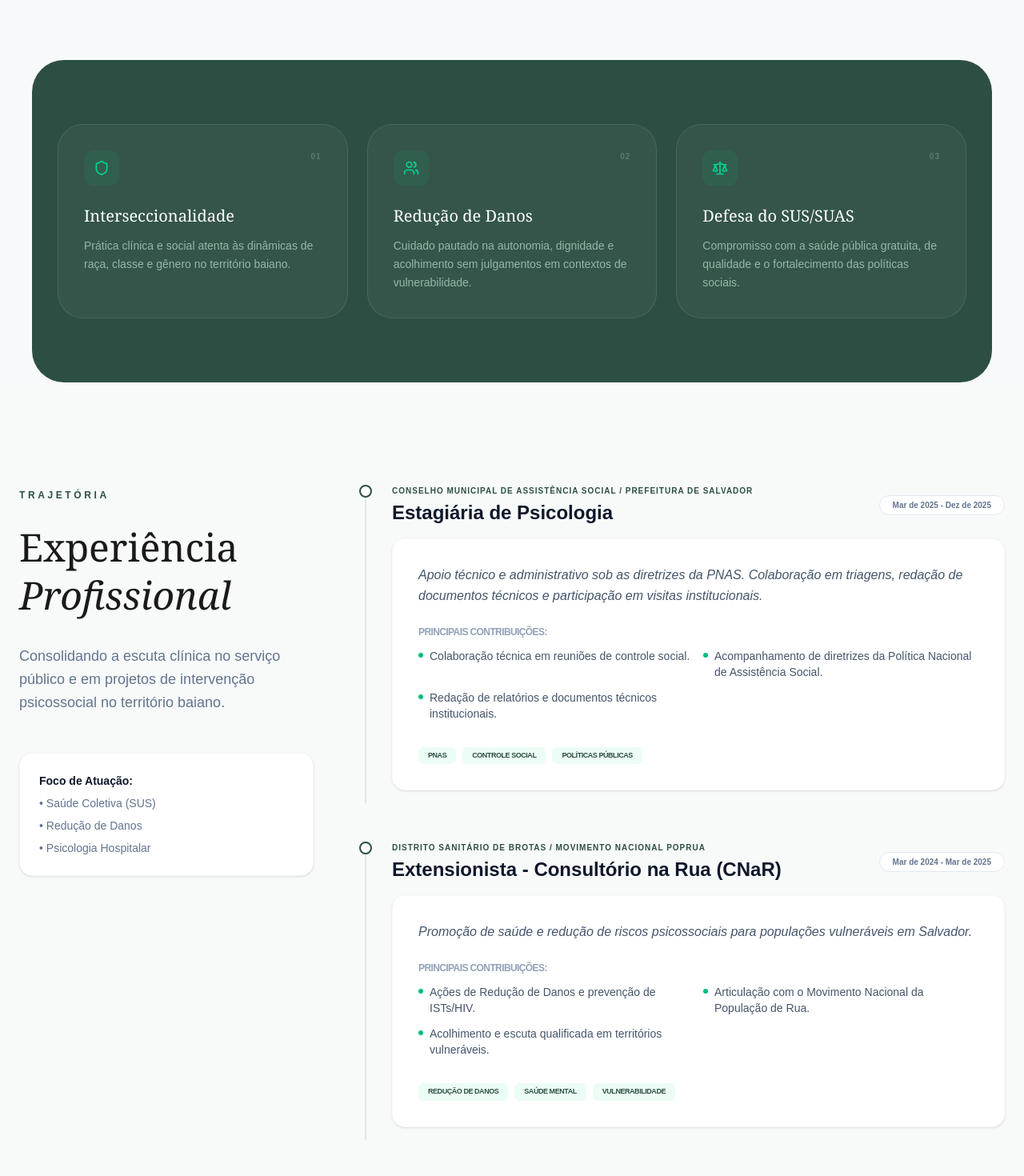
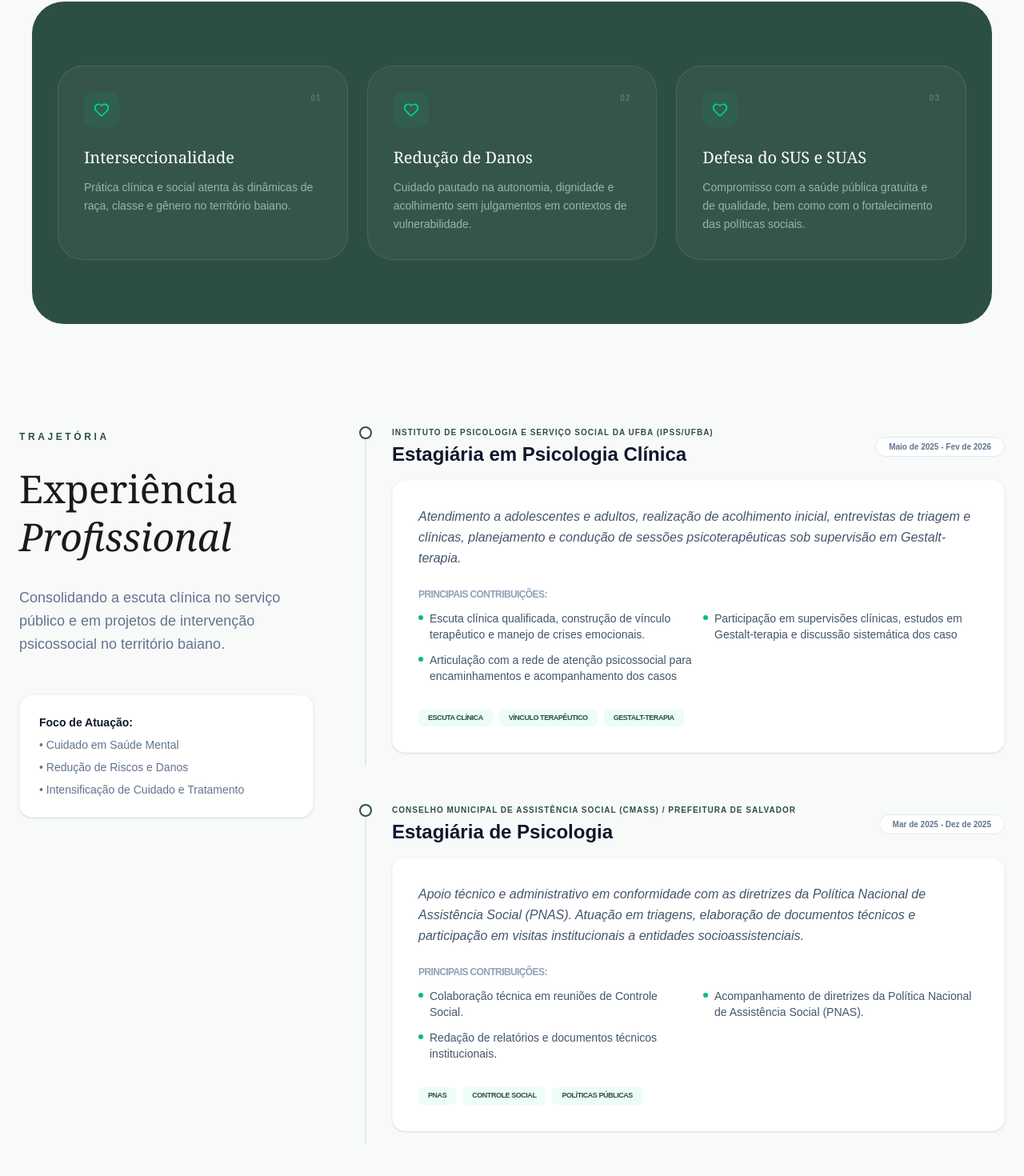
Before and after one commit to pchi4/portfolio-jenifer, a Next.js app: page / in a window 1280 px wide. Shown: the part 1060-2530 px from the top of the page at 80% size. Built offline with nearby package versions, Linux system fonts and the light colour scheme.

Commit message:
adding new infomations

```diff
--- a/app/page.tsx
+++ b/app/page.tsx
@@ -129,7 +129,7 @@ export default function ProfessionalPortfolio() {
       <ProjectsSection />
       {/* SEÇÃO ABORDAGEM TÉCNICA */}
 
-      <About />
+
 
       <footer
         id="contato"
--- a/src/data/content.ts
+++ b/src/data/content.ts
@@ -2,40 +2,61 @@ export const profile = {
   name: "Jenifer Nascimento",
   pronouns: "Ela/Dela",
   role: "Psicóloga | Pós-Graduanda em Saúde Mental e Atenção Psicossocial",
-  specialties: ["Redução de Danos", "Direitos Humanos", "Saúde Coletiva"],
+  specialties: [
+    "Atenção Psicossocial",
+    "Redução de Riscos e Danos",
+    "Saúde Coletiva",
+  ],
   location: "Salvador, Bahia",
   summary:
-    "Psicóloga pela UFBA, com sólida trajetória em pesquisa científica e projetos de extensão. Especialista em investigação de aspectos psicossociais, redução de riscos e danos, e promoção da saúde em contextos de vulnerabilidade social. Comprometida com a ética, responsabilidade social e a interface com políticas públicas para o bem-estar coletivo.",
+    "Psicóloga formada pela UFBA, com consistente experiência em pesquisa científica e atuação em projetos de extensão. Possui interesse nos processos psicossociais, na redução de riscos e danos e na promoção da saúde em contextos de vulnerabilidade social. Atua de forma pautada na ética e na responsabilidade social, com foco na articulação entre prática profissional e políticas públicas voltadas ao bem-estar coletivo.",
   seeking: ["Psicologia Clínica", "Psicologia Comunitária", "Saúde Mental"],
 };
 
 export const experiences = [
   {
+    title: "Estagiária em Psicologia Clínica",
+    company: "Instituto de Psicologia e Serviço Social da UFBA (IPSS/UFBA)",
+    period: "Maio de 2025 - Fev de 2026",
+    description:
+      "Atendimento a adolescentes e adultos, realização de acolhimento inicial, entrevistas de triagem e clínicas, planejamento e condução de sessões psicoterapêuticas sob supervisão em Gestalt-terapia.",
+    highlights: [
+      "Escuta clínica qualificada, construção de vínculo terapêutico e manejo de crises emocionais.",
+      "Participação em supervisões clínicas, estudos em Gestalt-terapia e discussão sistemática dos caso",
+      "Articulação com a rede de atenção psicossocial para encaminhamentos e acompanhamento dos casos",
+    ],
+    tags: ["Escuta Clínica", "Vínculo Terapêutico", "Gestalt-terapia"],
+  },
+  {
     title: "Estagiária de Psicologia",
     company:
-      "Conselho Municipal de Assistência Social / Prefeitura de Salvador",
+      "Conselho Municipal de Assistência Social (CMASS) / Prefeitura de Salvador",
     period: "Mar de 2025 - Dez de 2025",
     description:
-      "Apoio técnico e administrativo sob as diretrizes da PNAS. Colaboração em triagens, redação de documentos técnicos e participação em visitas institucionais.",
+      "Apoio técnico e administrativo em conformidade com as diretrizes da Política Nacional de Assistência Social (PNAS). Atuação em triagens, elaboração de documentos técnicos e participação em visitas institucionais a entidades socioassistenciais.",
     highlights: [
-      "Colaboração técnica em reuniões de controle social.",
-      "Acompanhamento de diretrizes da Política Nacional de Assistência Social.",
+      "Colaboração técnica em reuniões de Controle Social.",
+      "Acompanhamento de diretrizes da Política Nacional de Assistência Social (PNAS).",
       "Redação de relatórios e documentos técnicos institucionais.",
     ],
     tags: ["PNAS", "Controle Social", "Políticas Públicas"],
   },
   {
     title: "Extensionista - Consultório na Rua (CNaR)",
-    company: "Distrito Sanitário de Brotas / Movimento Nacional PopRua",
+    company: "PNVS Comunidade 2ª Edição ",
     period: "Mar de 2024 - Mar de 2025",
     description:
-      "Promoção de saúde e redução de riscos psicossociais para populações vulneráveis em Salvador.",
+      "Promoção de saúde, intensificação de cuidado e tratamento e redução de riscos e danos para população em situação de rua no Distrito Sanitário de Brotas em Salvador/BA.",
     highlights: [
-      "Ações de Redução de Danos e prevenção de ISTs/HIV.",
+      "Ações de prevenção, testagem, orientação, aconselhamento e encaminhamento para tratamento de ISTs/HIV, com foco no cuidado integral em saúde.",
       "Articulação com o Movimento Nacional da População de Rua.",
       "Acolhimento e escuta qualificada em territórios vulneráveis.",
     ],
-    tags: ["Redução de Danos", "Saúde Mental", "Vulnerabilidade"],
+    tags: [
+      "Redução de Danos",
+      "Intensificação de Cuidado",
+      "Promoção da Saúde",
+    ],
   },
   {
     title: "Bolsista de Iniciação Científica (PIBIC)",
@@ -45,23 +66,10 @@ export const experiences = [
       "Investigação dos impactos da COVID-19 em adolescentes em situação de vulnerabilidade.",
     highlights: [
       "Realização de revisão de escopo e levantamento bibliográfico.",
-      "Análise de dados interseccionais e impacto psicossocial.",
+      "Sistematização e comunicação dos achados a profissionais da rede socioassistencial de Salvador.",
       "Produção de relatórios científicos e apresentações acadêmicas.",
     ],
-    tags: ["Pesquisa Qualitativa", "Desenvolvimento Humano", "Saúde Mental"],
-  },
-  {
-    title: "Estagiária em Produção Cultural",
-    company: "FUNCEB - Fundação Cultural do Estado da Bahia",
-    period: "Jan de 2020 - Jan de 2021",
-    description:
-      "Experiência em gestão cultural e apoio administrativo durante a primeira graduação.",
-    highlights: [
-      "Apoio na gestão de editais e projetos culturais.",
-      "Suporte administrativo em processos da fundação.",
-      "Organização de fluxos de trabalho institucionais.",
-    ],
-    tags: ["Gestão", "Cultura", "Artes"],
+    tags: ["Pesquisa Qualitativa", "Desenvolvimento Humano e aspectos psicossociais", "Adolescências"],
   },
 ];
 
@@ -80,7 +88,7 @@ export const education = [
     period: "2022 - 2026",
     status: "Concluído",
     description:
-      "Formação pautada na ética da psicanálise e saúde coletiva, com forte atuação em pesquisa qualitativa e extensão universitária em territórios vulneráveis.",
+      "Formação pautada na Psicologia Clínica, Saúde Mental com forte atuação em pesquisa qualitativa e extensão universitária em territórios vulneráveis.",
   },
   {
     degree: "Bacharelado em Artes",
@@ -108,11 +116,11 @@ export const certifications = [
     link: "https://www.linkedin.com/in/jenifer-nascimento-41bb4b229/overlay/Certifications/330606874/treasury?profileId=ACoAADlM5JcBhCB2UNyReB_a1pM3UVDIMU1qVtA",
   },
   {
-    title: "Manejo da Coinfecção Tuberculose-HIV",
+    title: "Aperfeiçoamento em Saúde Mental e Atenção Psicossocial de Adolescentes e Jovens (Fiocruz/UNA-SUS)",
     issuer: "FIOCRUZ",
-    date: "2024",
+    date: "2026",
     code: "OPCIONAL",
-    link: "https://declaracao.unasus.gov.br/seg/4piUBshNKSnyyj7VyNBjbA",
+    link: "https://cursos.matogrossodosul.fiocruz.br/mod/simplecertificate/verify.php?code=699f8c0d-fadc-4d08-b2c3-5e830a021e21",
   },
   {
     title: "Enfrentamento ao estigma em populações vulneráveis",
@@ -149,9 +157,9 @@ export const ethicalPillars = [
       "Cuidado pautado na autonomia, dignidade e acolhimento sem julgamentos em contextos de vulnerabilidade.",
   },
   {
-    title: "Defesa do SUS/SUAS",
+    title: "Defesa do SUS e SUAS",
     description:
-      "Compromisso com a saúde pública gratuita, de qualidade e o fortalecimento das políticas sociais.",
+      "Compromisso com a saúde pública gratuita e de qualidade, bem como com o fortalecimento das políticas sociais.",
   },
 ];
 
@@ -239,7 +247,7 @@ export const extensionGallery = [
     subtitle: "Pesquisa Acadêmica / UFBA",
     year: "2024 - 2025",
     color: "bg-emerald-800",
-    image: "/projetos/adolescencia.jpg",
+    image: "/projetos/pibic.jpeg",
     description:
       "Pesquisa sistemática sobre os impactos da COVID-19 no cotidiano de adolescentes brasileiros em situação de vulnerabilidade.",
     fullDescription:
@@ -247,9 +255,9 @@ export const extensionGallery = [
     context:
       "Realizado no âmbito do Instituto de Psicologia da UFBA, integrando esforços globais de compreensão da saúde mental pós-pandêmica.",
     methodology:
-      "Revisão de escopo seguindo o protocolo JBI (Joanna Briggs Institute), com buscas em bases como PubMed, PsycInfo e SciELO, focando em adolescentes (12-18 anos).",
+      "Revisão de escopo seguindo o protocolo JBI (Joanna Briggs Institute), com buscas em bases como PubMed, PsycInfo e SciELO, focando em adolescentes de 12 a 18 anos em vulnerabilidade social.",
     results:
-      "Identificação de uma predominância de estudos focados em sintomatologia (ansiedade/depressão) e carência de análises sobre território e raça.",
+      "Identificação de uma predominância de estudos focados em aspectos de saúde mental como ansiedade e depressão e carência de análises sobre gênero, raça e classe social.",
     tags: [
       "Psicologia do Desenvolvimento",
       "Pesquisa Qualitativa",
@@ -273,18 +281,18 @@ export const extensionGallery = [
     description:
       "Atuação direta com o Consultório na Rua (CNaR) e Movimento Populações de Rua da Bahia.",
     fullDescription:
-      "Projeto focado na execução de ações de vigilância em saúde e equidade. Atuei articulando estratégias de redução de riscos psicossociais e monitoramento de agravos para pessoas em situação de rua, unindo a prática clínica à militância social.",
+      "Projeto focado na execução de ações de vigilância em saúde e equidade. Atuei articulando estratégias de promoção de saúde, monitoramento de agravos e intensificação de cuidado e tratamento para pessoas em situação de rua.",
     context:
       "Distrito Sanitário de Brotas, Salvador/BA. Articulação intersetorial entre Secretaria Municipal de Saúde e Movimentos Sociais.",
     methodology:
-      "Vigilância ativa de base territorial, educação entre pares e mediação entre a população de rua e as Unidades de Saúde.",
+      "Intensificação de cuidado e tratamento, orientação e aconselhamento, ações de educação em saúde em redução de riscos e danos.",
     results:
-      "Ampliação do acesso a insumos de prevenção e fortalecimento do protagonismo político da população de rua no controle social.",
+      "Atuação na ampliação do cuidado e do tratamento dos agravos, com elaboração de instrumentos técnicos para monitoramento e articulação de encaminhamentos à rede especializada de atenção à saúde.",
     tags: [
       "Vigilância em Saúde",
       "Epidemiologia",
       "Redução de Danos",
-      "População de Rua",
+      "População em Situação de Rua",
     ],
     objectives: [
       "Promoção da saúde e educação junto ao Movimento Social da População de Rua.",
--- a/src/page/About.tsx
+++ b/src/page/About.tsx
@@ -1,4 +1,4 @@
-import { BookOpen, ChevronRight, FileText, Hash } from "lucide-react";
+import { BookOpen, ChevronRight, FileText, Hash, X } from "lucide-react";
 import { scientificProduction } from "../data/content";
 import { AnimatePresence, motion } from "framer-motion";
 import { useState } from "react";
--- a/src/page/Education.tsx
+++ b/src/page/Education.tsx
@@ -9,7 +9,7 @@ export function EducationSection() {
           <div>
             <div className="flex items-center gap-4 mb-16">
               <h2 className="text-5xl font-serif font-bold italic text-slate-900">
-                Educação Formal
+                Formação
               </h2>
             </div>
 
--- a/src/page/Experince.tsx
+++ b/src/page/Experince.tsx
@@ -27,13 +27,13 @@ export default function Experience() {
                 </p>
                 <ul className="text-sm text-slate-500 space-y-2">
                   <li className="flex items-center gap-2">
-                    • Saúde Coletiva (SUS)
+                    • Cuidado em Saúde Mental
                   </li>
                   <li className="flex items-center gap-2">
-                    • Redução de Danos
+                    • Redução de Riscos e Danos
                   </li>
                   <li className="flex items-center gap-2">
-                    • Psicologia Hospitalar
+                    • Intensificação de Cuidado e Tratamento
                   </li>
                 </ul>
               </div>
--- a/src/page/Hero.tsx
+++ b/src/page/Hero.tsx
@@ -16,8 +16,8 @@ export default function Hero() {
           </div>
 
           <h1 className="text-6xl lg:text-8xl font-serif font-medium leading-[1.1] mb-8 text-slate-900">
-            Cuidado com <br />
-            <span className="italic text-[#2D4F43]">propósito social.</span>
+            Cuidado<br />
+            <span className="italic text-[#2D4F43]">em Saúde Mental.</span>
           </h1>
 
           <p className="text-xl text-slate-600 leading-relaxed max-w-xl mb-10 font-sans">
--- a/src/page/Projects.tsx
+++ b/src/page/Projects.tsx
@@ -1,7 +1,7 @@
 import { AnimatePresence, motion } from "framer-motion";
 import { extensionGallery, manifesto } from "@/src/data/content";
 import { useState } from "react";
-import { ArrowUpRight, Sparkles, Target } from "lucide-react";
+import { ArrowUpRight, Sparkles, Target, X } from "lucide-react";
 
 export default function ProjectsSection() {
   const [selectedProject, setSelectedProject] = useState<any>(null);
@@ -138,6 +138,7 @@ export default function ProjectsSection() {
                           </span>
                         ))}
                       </div>
+
                     </div>
                   </div>
 
--- a/src/page/Values.tsx
+++ b/src/page/Values.tsx
@@ -1,6 +1,6 @@
 import { motion } from "framer-motion";
 import { ethicalPillars } from "@/src/data/content";
-import { Scale, Shield, Users } from "lucide-react";
+import { Scale, Users, Heart } from "lucide-react";
 
 export default function ValuesSection() {
   return (
@@ -18,9 +18,9 @@ export default function ValuesSection() {
             >
               <div className="flex justify-between items-start mb-6">
                 <div className="p-3 bg-emerald-500/10 rounded-xl text-emerald-400">
-                  {i === 0 && <Shield size={20} />}
-                  {i === 1 && <Users size={20} />}
-                  {i === 2 && <Scale size={20} />}
+                  {i === 0 && <Heart size={20} />}
+                  {i === 1 && <Heart size={20} />}
+                  {i === 2 && <Heart size={20} />}
                 </div>
                 <span className="font-mono text-[10px] text-white/20 tracking-widest font-bold">
                   0{i + 1}
```
Also changed, not shown: public/projetos/pibic.jpeg (added).
